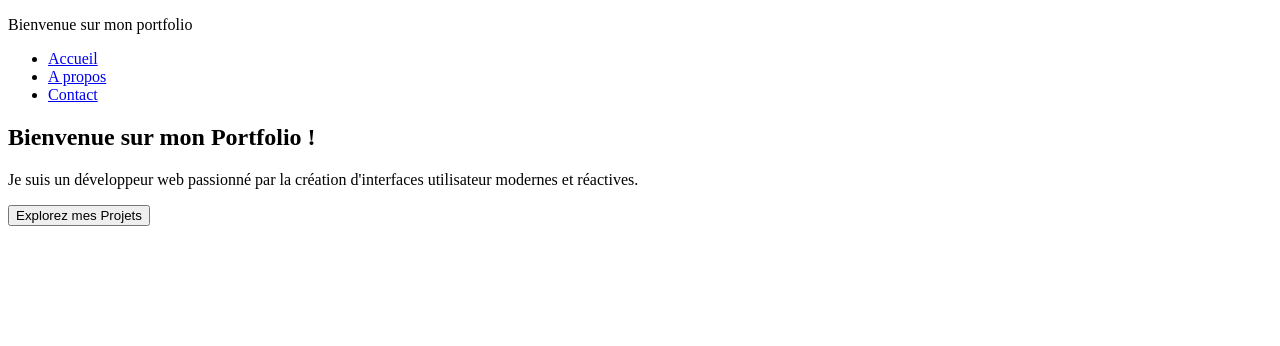
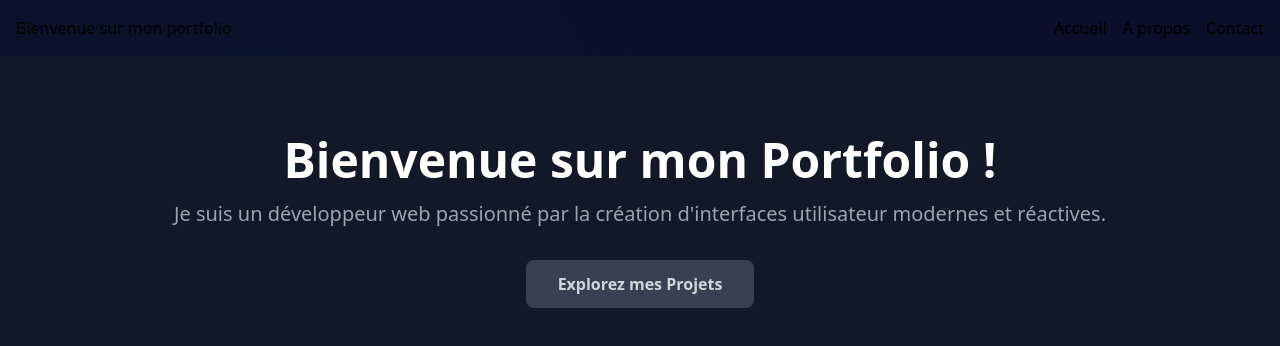
Before and after one commit to B-Kinda/Portfolio-b_kinda, a Next.js app in the folder portfolio/: page / in a window 1280 px wide. Shown: the top 346 px of the page. Built offline with nearby package versions, Linux system fonts and the light colour scheme.

Commit message:
/fix & /build finalisation du bouton lumineux et fix du css manquant dans layout + cours de la journée

```diff
--- a/portfolio/app/components/LuminousButton.jsx
+++ b/portfolio/app/components/LuminousButton.jsx
@@ -3,21 +3,22 @@ import Link from "next/link";
 import { useState } from "react";
 
 export default function LuminousButton() {
-	// 1. Définition de l'état (Hook useState)
-	// L'état 'isLit' est un booléen, initialisé à false (éteint).
-	// TypeScript infère automatiquement le type 'boolean' [2].
 	const [isLit, setIsLit] = useState(false);
-	// 2. Gestionnaire d'événement (Event Handler)
-	// Cette fonction est appelée lors du clic sur le bouton.
-	const handleClick = () => {
+	const handleClick = (e) => {
+		console.log("Bouton cliqué - isLit avant:", isLit);
+		e.preventDefault();
 		setIsLit(!isLit);
+		console.log("isLit après setState:", !isLit);
 	};
-	// 3. Classes CSS
-	// On utilise des classes Tailwind pour créer un bouton avec un effet de lumière.
-	const buttonClasses = `px-8 py-3 font-bold rounded-lg transition-all duration-300 ${isLit ? "bg-blue-500 text-white" : "bg-gray-200 text-gray-800"}`;
-	// 4. Retour du composant
+	const buttonClasses = `px-8 py-3 font-bold rounded-lg transition-all duration-300
+    ${
+			isLit
+				? "bg-green-500 text-white shadow-lg shadow-green-500/50"
+				: "bg-gray-700 text-gray-300 hover:bg-gray-600"
+		}`;
+	console.log("Rendu - classes appliquées:", buttonClasses);
 	return (
-		<Link href="#events">
+		<Link href="#" passHref>
 			<button type="button" onClick={handleClick} className={buttonClasses}>
 				{isLit ? "mode lumineux Activé" : "Explorez mes Projets"}
 			</button>
--- a/portfolio/app/layout.tsx
+++ b/portfolio/app/layout.tsx
@@ -2,6 +2,7 @@
 // Pour un affichage sur toutes les pages
 import Navbar from "./components/NavBar";
 import type { NavItem } from "./types/NavItems";
+import "../styles/global.css";
 
 const portfolioLinks: NavItem[] = [
 	{
--- a/portfolio/app/page.tsx
+++ b/portfolio/app/page.tsx
@@ -1,4 +1,5 @@
 // page.tsx est la page d'accueil
+"use client";
 import LuminousButton from "./components/LuminousButton";
 export default function Home() {
 	return (
--- a/portfolio/styles/global.css
+++ b/portfolio/styles/global.css
@@ -1,3 +1,7 @@
+@tailwind base;
+@tailwind components;
+@tailwind utilities;
+
 * {
 	margin: 0;
 	padding: 0;
--- a/portfolio/tailwind.config.js
+++ b/portfolio/tailwind.config.js
@@ -2,6 +2,7 @@
 module.exports = {
 	content: [
 		"./app/**/*.{js,ts,jsx,tsx,mdx}",
+		"./pages/**/*.{js,ts,jsx,tsx,mdx}",
 		"./components/**/*.{js,ts,jsx,tsx,mdx}",
 	],
 	theme: {
```
Also changed, not shown: portfolio/vscode/settings.json (added, +21 -0 lines), 1 other file (tests, documents, lock files or other folders).
